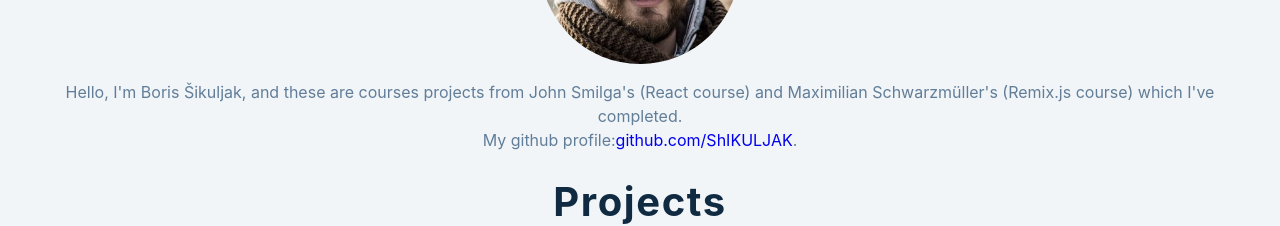
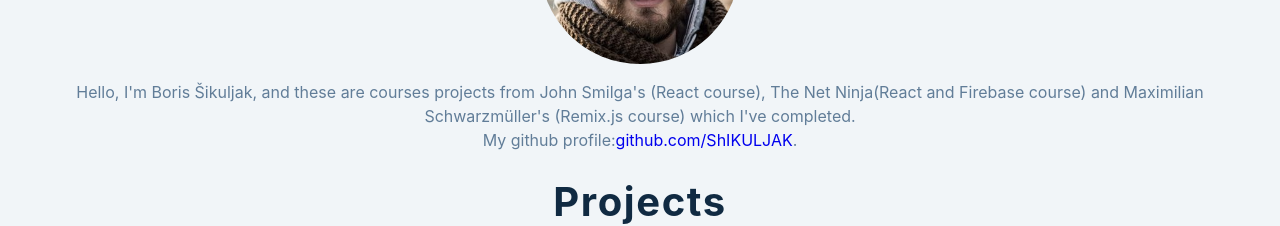
Before and after one commit to ShIKULJAK/portfolio, a React (Create React App) app: page / in a window 1280 px wide. Shown: the part 216-442 px from the top of the page. Built offline with nearby package versions, Linux system fonts and the light colour scheme.

Commit message:
Update App.js

```diff
--- a/src/App.js
+++ b/src/App.js
@@ -32,7 +32,7 @@ function App() {
           {/* <h4 className="py-10">boris šikuljak</h4> */}
           <p className="py-10">
             Hello, I'm Boris Šikuljak, and these are courses projects from John
-            Smilga's (React course) and Maximilian Schwarzmüller's (Remix.js
+            Smilga's (React course), The Net Ninja(React and Firebase course) and Maximilian Schwarzmüller's (Remix.js
             course) which I've completed. <br />
             My github profile:
             <a href="https://github.com/ShIKULJAK" target="_blank">
```
